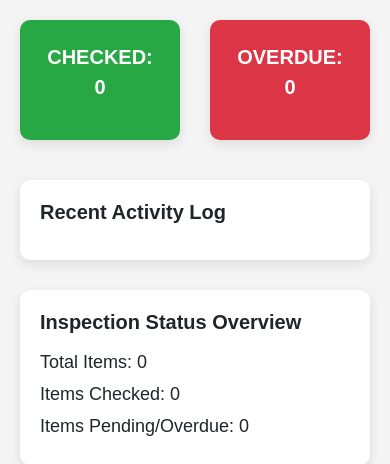
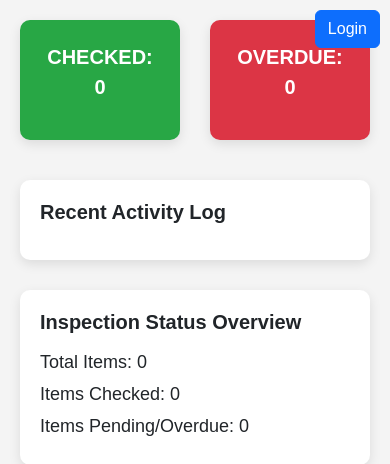
Before and after one commit to MuhammadIshaqSkd/CMS, a Django app: page / in a window 390 px wide. Shown: the top 464 px of the page. Run offline with Django 5.2, Linux system fonts and the light colour scheme; data that the repository does not hold is empty.

Commit message:
added login

```diff
--- a/templates/home.html
+++ b/templates/home.html
@@ -93,6 +93,12 @@
             color: #666;
         }
 
+        .login-btn {
+            position: absolute;
+            top: 20px;
+            right: 20px;
+        }
+
         /* Responsive adjustments */
         @media (max-width: 768px) {
             .box {
@@ -106,10 +112,17 @@
             .activity-log ul li {
                 font-size: 14px;
             }
+            .login-btn {
+                top: 10px;
+                right: 10px;
+            }
         }
     </style>
 </head>
 <body>
+
+    <!-- Login Button -->
+    <a href="/login" class="btn btn-primary login-btn">Login</a>
 
     <!-- Dashboard Section -->
     <div class="dashboard">
```
